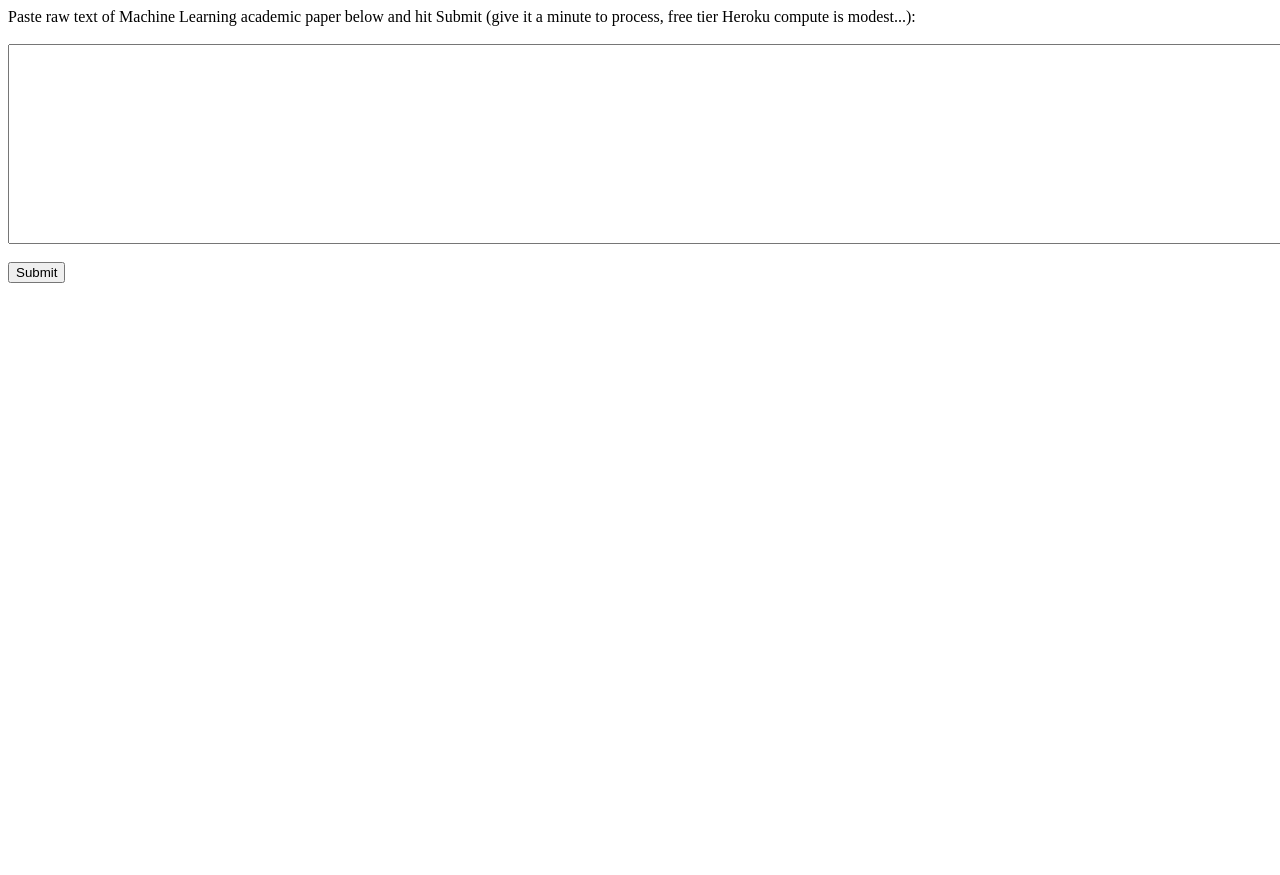
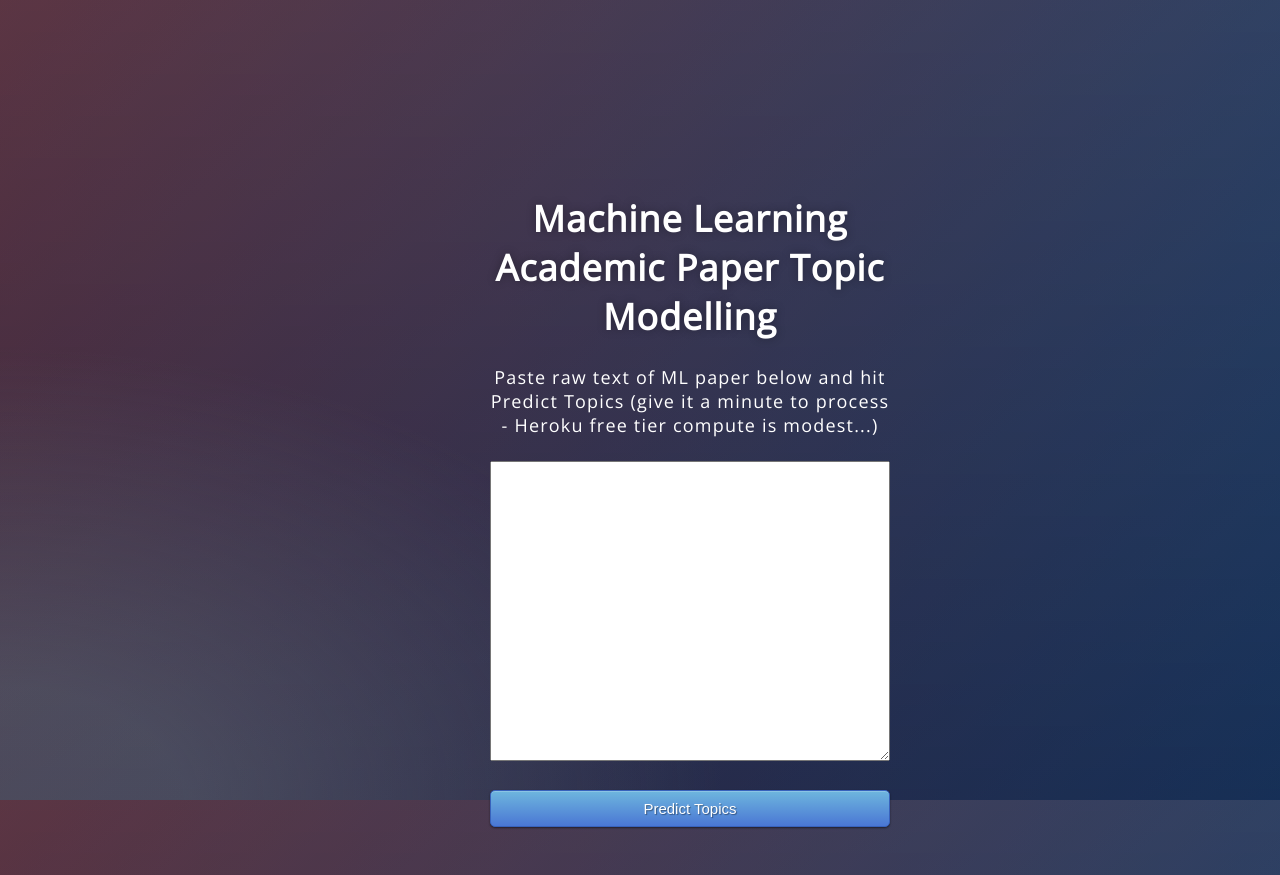
Before and after one commit to a-barton/ml-paper-topic-modelling, a Flask app: page / in a window 1280 px wide; the page is wider, and only the part inside the window is pictured. Before the commit the page ends 283 px from the top of that part, so only its background shows below. Run offline with Flask 2, Linux system fonts and the light colour scheme; parts of the project's set-up code (start-up, migrations or seed data) failed here and were passed over.

Commit message:
Added CSS style, split chart into new page and added back button to return to index

```diff
--- a/src/app/app.py
+++ b/src/app/app.py
@@ -7,7 +7,7 @@ app = Flask(__name__)
 
 @app.route('/', methods=['GET', 'POST'])
 def index():
-    return render_template('topics.html')
+    return render_template('index.html')
 
 @app.route('/ping', methods=['GET', 'POST'])
 def ping():
--- a/src/app/plot.py
+++ b/src/app/plot.py
@@ -22,4 +22,6 @@ def plot_topics(topic_predictions):
         }
     )
 
-    return fig.to_html(full_html=False, include_plotlyjs='cdn')
+    raw_html = fig.to_html(full_html=False, include_plotlyjs='cdn')
+    new_html = '<div class="chart"' + raw_html[4:]
+    return new_html
--- /dev/null
+++ b/src/app/static/style.css
@@ -0,0 +1,68 @@
+@import url(https://fonts.googleapis.com/css?family=Open+Sans);
+.btn { display: inline-block; *display: inline; *zoom: 1; padding: 4px 10px 4px; margin-bottom: 0; font-size: 13px; line-height: 18px; color: #333333; text-align: center;text-shadow: 0 1px 1px rgba(255, 255, 255, 0.75); vertical-align: middle; background-color: #f5f5f5; background-image: -moz-linear-gradient(top, #ffffff, #e6e6e6); background-image: -ms-linear-gradient(top, #ffffff, #e6e6e6); background-image: -webkit-gradient(linear, 0 0, 0 100%, from(#ffffff), to(#e6e6e6)); background-image: -webkit-linear-gradient(top, #ffffff, #e6e6e6); background-image: -o-linear-gradient(top, #ffffff, #e6e6e6); background-image: linear-gradient(top, #ffffff, #e6e6e6); background-repeat: repeat-x; filter: progid:dximagetransform.microsoft.gradient(startColorstr=#ffffff, endColorstr=#e6e6e6, GradientType=0); border-color: #e6e6e6 #e6e6e6 #e6e6e6; border-color: rgba(0, 0, 0, 0.1) rgba(0, 0, 0, 0.1) rgba(0, 0, 0, 0.25); border: 1px solid #e6e6e6; -webkit-border-radius: 4px; -moz-border-radius: 4px; border-radius: 4px; -webkit-box-shadow: inset 0 1px 0 rgba(255, 255, 255, 0.2), 0 1px 2px rgba(0, 0, 0, 0.05); -moz-box-shadow: inset 0 1px 0 rgba(255, 255, 255, 0.2), 0 1px 2px rgba(0, 0, 0, 0.05); box-shadow: inset 0 1px 0 rgba(255, 255, 255, 0.2), 0 1px 2px rgba(0, 0, 0, 0.05); cursor: pointer; *margin-left: .3em; }
+.btn:hover, .btn:active, .btn.active, .btn.disabled, .btn[disabled] { background-color: #e6e6e6; }
+.btn-large { padding: 9px 14px; font-size: 15px; line-height: normal; -webkit-border-radius: 5px; -moz-border-radius: 5px; border-radius: 5px; }
+.btn:hover { color: #333333; text-decoration: none; background-color: #e6e6e6; background-position: 0 -15px; -webkit-transition: background-position 0.1s linear; -moz-transition: background-position 0.1s linear; -ms-transition: background-position 0.1s linear; -o-transition: background-position 0.1s linear; transition: background-position 0.1s linear; }
+.btn-primary, .btn-primary:hover { text-shadow: 0 -1px 0 rgba(0, 0, 0, 0.25); color: #ffffff; }
+.btn-primary.active { color: rgba(255, 255, 255, 0.75); }
+.btn-primary { background-color: #4a77d4; background-image: -moz-linear-gradient(top, #6eb6de, #4a77d4); background-image: -ms-linear-gradient(top, #6eb6de, #4a77d4); background-image: -webkit-gradient(linear, 0 0, 0 100%, from(#6eb6de), to(#4a77d4)); background-image: -webkit-linear-gradient(top, #6eb6de, #4a77d4); background-image: -o-linear-gradient(top, #6eb6de, #4a77d4); background-image: linear-gradient(top, #6eb6de, #4a77d4); background-repeat: repeat-x; filter: progid:dximagetransform.microsoft.gradient(startColorstr=#6eb6de, endColorstr=#4a77d4, GradientType=0);  border: 1px solid #3762bc; text-shadow: 1px 1px 1px rgba(0,0,0,0.4); box-shadow: inset 0 1px 0 rgba(255, 255, 255, 0.2), 0 1px 2px rgba(0, 0, 0, 0.5); }
+.btn-primary:hover, .btn-primary:active, .btn-primary.active, .btn-primary.disabled, .btn-primary[disabled] { filter: none; background-color: #4a77d4; }
+.btn-block { width: 100%; display:block; }
+
+* { -webkit-box-sizing:border-box; -moz-box-sizing:border-box; -ms-box-sizing:border-box; -o-box-sizing:border-box; box-sizing:border-box; }
+
+html { width: 100%; height:100%; overflow:hidden; }
+
+body {
+	width: 100%;
+	height:100%;
+	font-family: 'Open Sans', sans-serif;
+	background: #092756;
+	color: #fff;
+	font-size: 18px;
+	text-align:center;
+	letter-spacing:1.2px;
+	background: -moz-radial-gradient(0% 100%, ellipse cover, rgba(104,128,138,.4) 10%,rgba(138,114,76,0) 40%),-moz-linear-gradient(top,  rgba(57,173,219,.25) 0%, rgba(42,60,87,.4) 100%), -moz-linear-gradient(-45deg,  #670d10 0%, #092756 100%);
+	background: -webkit-radial-gradient(0% 100%, ellipse cover, rgba(104,128,138,.4) 10%,rgba(138,114,76,0) 40%), -webkit-linear-gradient(top,  rgba(57,173,219,.25) 0%,rgba(42,60,87,.4) 100%), -webkit-linear-gradient(-45deg,  #670d10 0%,#092756 100%);
+	background: -o-radial-gradient(0% 100%, ellipse cover, rgba(104,128,138,.4) 10%,rgba(138,114,76,0) 40%), -o-linear-gradient(top,  rgba(57,173,219,.25) 0%,rgba(42,60,87,.4) 100%), -o-linear-gradient(-45deg,  #670d10 0%,#092756 100%);
+	background: -ms-radial-gradient(0% 100%, ellipse cover, rgba(104,128,138,.4) 10%,rgba(138,114,76,0) 40%), -ms-linear-gradient(top,  rgba(57,173,219,.25) 0%,rgba(42,60,87,.4) 100%), -ms-linear-gradient(-45deg,  #670d10 0%,#092756 100%);
+	background: -webkit-radial-gradient(0% 100%, ellipse cover, rgba(104,128,138,.4) 10%,rgba(138,114,76,0) 40%), linear-gradient(to bottom,  rgba(57,173,219,.25) 0%,rgba(42,60,87,.4) 100%), linear-gradient(135deg,  #670d10 0%,#092756 100%);
+	filter: progid:DXImageTransform.Microsoft.gradient( startColorstr='#3E1D6D', endColorstr='#092756',GradientType=1 );
+
+}
+.login {
+	position: absolute;
+	top: 40%;
+	left: 50%;
+	margin: -150px 0 0 -150px;
+	width:400px;
+	height:400px;
+}
+
+.login h1 { color: #fff; text-shadow: 0 0 10px rgba(0,0,0,0.3); letter-spacing:1px; text-align:center; }
+
+.chart {
+	position: bottom;
+}
+
+
+input {
+	width: 100%;
+	margin-bottom: 10px;
+	background: rgba(0,0,0,0.3);
+	border: none;
+	outline: none;
+	padding: 10px;
+	font-size: 13px;
+	color: #fff;
+	text-shadow: 1px 1px 1px rgba(0,0,0,0.3);
+	border: 1px solid rgba(0,0,0,0.3);
+	border-radius: 4px;
+	box-shadow: inset 0 -5px 45px rgba(100,100,100,0.2), 0 1px 1px rgba(255,255,255,0.2);
+	-webkit-transition: box-shadow .5s ease;
+	-moz-transition: box-shadow .5s ease;
+	-o-transition: box-shadow .5s ease;
+	-ms-transition: box-shadow .5s ease;
+	transition: box-shadow .5s ease;
+}
+input:focus { box-shadow: inset 0 -5px 45px rgba(100,100,100,0.4), 0 1px 1px rgba(255,255,255,0.2); }
--- /dev/null
+++ b/src/app/templates/index.html
@@ -0,0 +1,33 @@
+<!DOCTYPE html>
+<html>
+    <!--From https://codepen.io/frytyler/pen/EGdtg-->
+    <head>
+        <meta charset="UTF-8">
+        <title>ML Paper Topic Modelling</title>
+        <link href='https://fonts.googleapis.com/css?family=Pacifico' rel='stylesheet' type='text/css'>
+      <link href='https://fonts.googleapis.com/css?family=Arimo' rel='stylesheet' type='text/css'>
+      <link href='https://fonts.googleapis.com/css?family=Hind:300' rel='stylesheet' type='text/css'>
+      <link href='https://fonts.googleapis.com/css?family=Open+Sans+Condensed:300' rel='stylesheet' type='text/css'>
+      <link type="text/css" rel="stylesheet" href="{{ url_for('static', filename='./style.css') }}">
+
+    </head>
+
+    <body>
+        <div class="login">
+            <h1>Machine Learning Academic Paper Topic Modelling</h1>
+
+             <!-- Main Input For Receiving Query to our ML -->
+            <form action="{{ url_for('topics')}}"method="post">
+                Paste raw text of ML paper below and hit Predict Topics (give it a minute to process - Heroku free tier compute is modest...)
+                <br> <br>
+                <textarea name="text" style="width:400px;height:300px;"></textarea>
+                <br> <br>
+                <button type="submit" class="btn btn-primary btn-block btn-large">Predict Topics</button>
+            </form>
+
+           <br>
+           <br>
+
+         </div>
+    </body>
+</html>
--- a/src/app/templates/topics.html
+++ b/src/app/templates/topics.html
@@ -1,15 +1,27 @@
+<!DOCTYPE html>
 <html>
-    <head>
-        <title>Machine Learning Academic Paper Topic Model</title>
-    </head>
-    <body>
-        <form method="POST" enctype="multipart/form-data" action="{{ url_for('topics') }}">
-            Paste raw text of Machine Learning academic paper below and hit Submit (give it a minute to process, free tier Heroku compute is modest...):
-            <br> <br>
-            <textarea name="text" style="width:1800px;height:200px;"></textarea>
-            <br> <br>
-            <input type="submit" value="Submit">
-        </form>
-        {{ chart_html|safe }}
-    </body>
+<!--From https://codepen.io/frytyler/pen/EGdtg-->
+<head>
+  <meta charset="UTF-8">
+  <title>ML Paper Topic Modelling</title>
+  <link href='https://fonts.googleapis.com/css?family=Pacifico' rel='stylesheet' type='text/css'>
+<link href='https://fonts.googleapis.com/css?family=Arimo' rel='stylesheet' type='text/css'>
+<link href='https://fonts.googleapis.com/css?family=Hind:300' rel='stylesheet' type='text/css'>
+<link href='https://fonts.googleapis.com/css?family=Open+Sans+Condensed:300' rel='stylesheet' type='text/css'>
+<link type="text/css" rel="stylesheet" href="{{ url_for('static', filename='./style.css') }}">
+
+</head>
+
+<body>
+ {{ chart_html|safe }}
+
+ <br>
+
+ <div class="backbtn">
+  <form action="{{ url_for('index')}}"method="post">
+    <button type="submit" class="btn btn-primary btn-block btn-large">Submit Another Paper</button>
+  </form>
+ </div>
+
+</body>
 </html>
```
